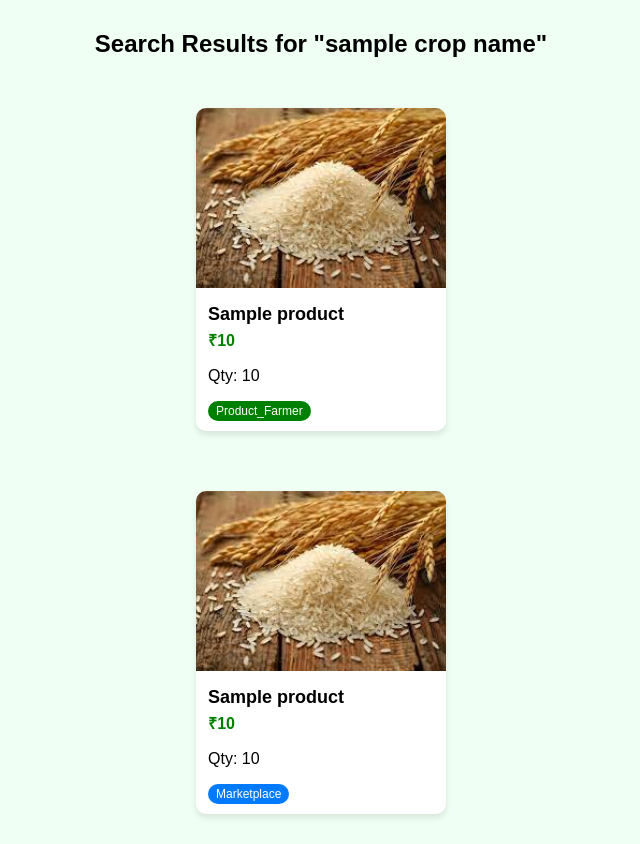
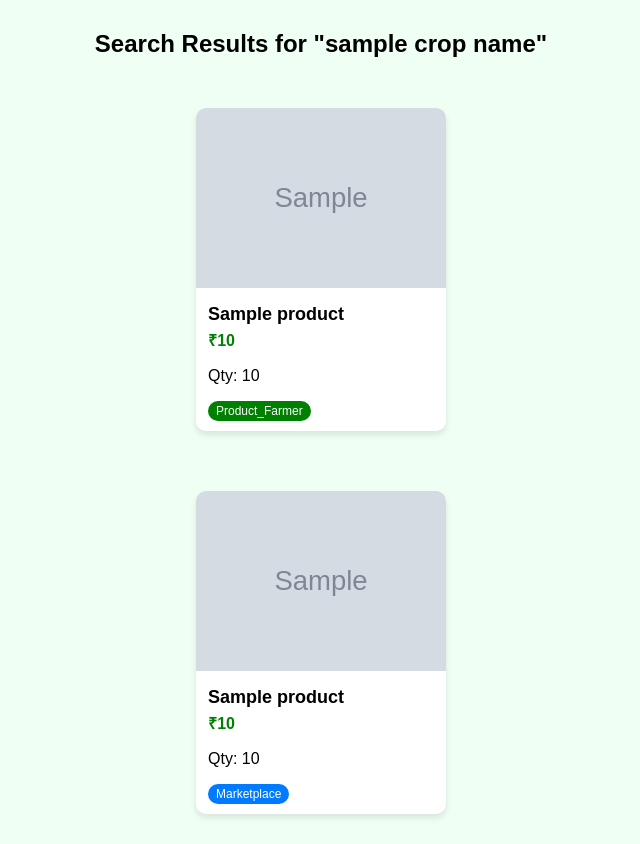
Before and after one commit to puttavijaykumar/Agribazaar, a Django app: template templates/crops/rice.html in a window 1280 px wide. Shown: the whole page, without its empty margins (319-959 px from the left). Run offline with Django 5.2, Linux system fonts and the light colour scheme; the template is opened without the code that fills it: most values are stand-ins (such as "Sample title", 1, 10 or a date in 2020); grey boxes marked "Sample" are stand-in pictures.

Commit message:
farmer activity has been changed

```diff
--- a/templates/crops/rice.html
+++ b/templates/crops/rice.html
@@ -13,7 +13,7 @@
         {% for product in farmer_products %}
             <a href="{% url 'negotiate_product' product.id %}" class="product-link">
                 <div class="product-card">
-                    <img src="{% static 'images/rice.jpeg' %}" alt="{{ product.productName }}" class="product-image">
+                    <img src="{{ product.images.url }}" alt="{{ product.productName }}" class="product-image">
                     <div class="product-info">
                         <h4>{{ product.productName }}</h4>
                         <p class="price">₹{{ product.price }}</p>
@@ -29,7 +29,7 @@
         {% for product in market_products %}
             <a href="{% url 'view_marketplace_product' product.id %}" class="product-link">
                 <div class="product-card">
-                    <img src="{% static 'images/rice.jpeg' %}" alt="{{ product.name }}" class="product-image">
+                        <img src="{{ product.images_market.url }}" alt="{{ product.name }}" class="product-image">
                     <div class="product-info">
                         <h4>{{ product.name }}</h4>
                         <p class="price">₹{{ product.price }}</p>
```
